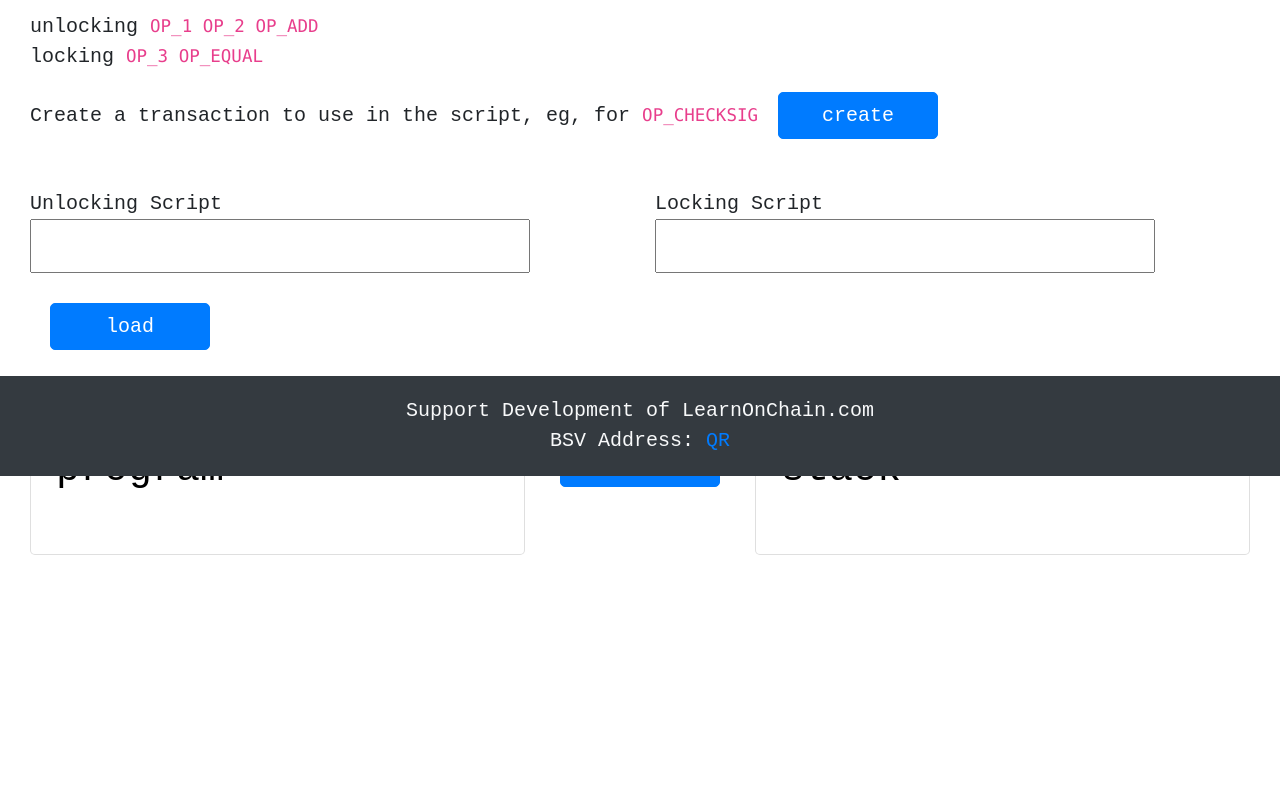
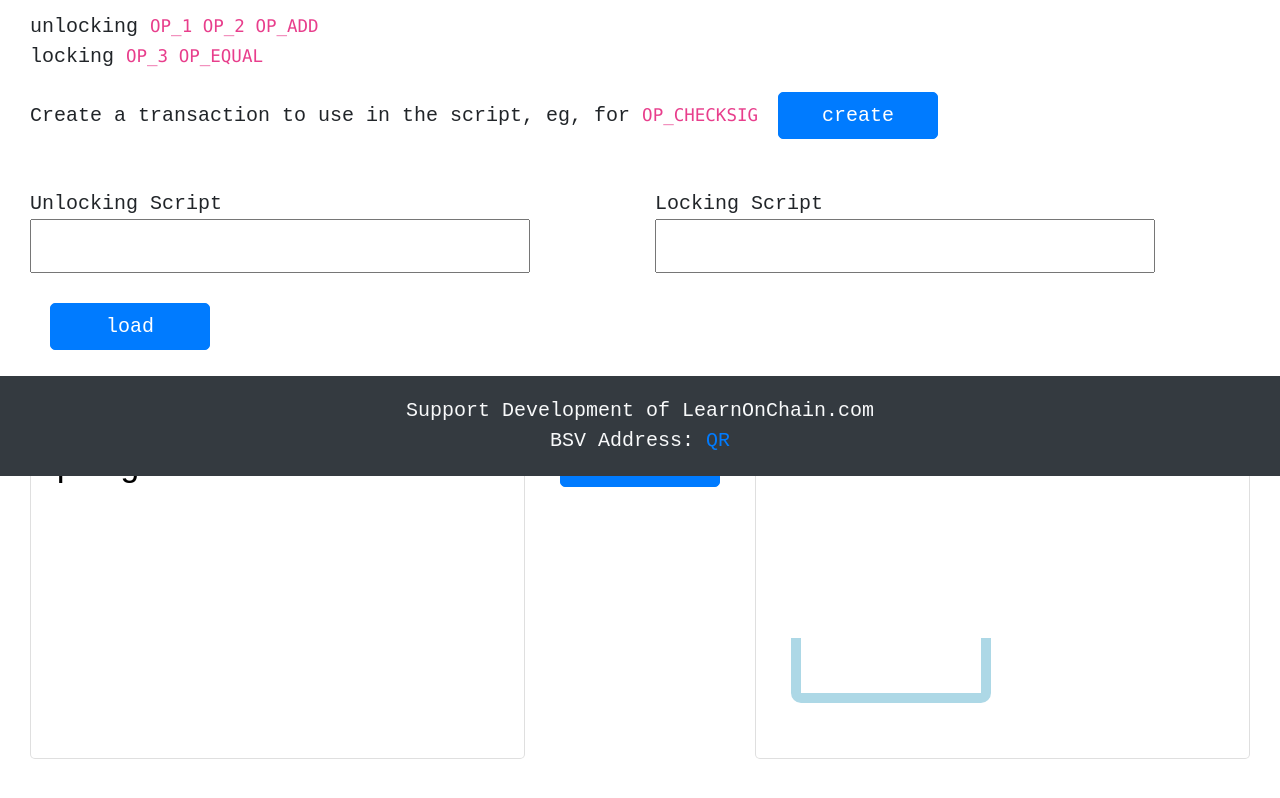
Before and after one commit to whatsonchain/learnonchain, a React (Create React App) app: page /script in a window 1280 px wide. Shown: the part 324-1122 px from the top of the page. Before the commit the page ends 1099 px from the top, so only its background shows below. Built offline with nearby package versions, Linux system fonts and the light colour scheme.

Commit message:
beautify stack

```diff
--- a/src/Debugger.css
+++ b/src/Debugger.css
@@ -6,11 +6,10 @@
       margin: 1em;
   }
 
-  .p2pkh {
-      font-size: 0.8em !important;
-      background: honeydew;
+  .verified {
+      color: green;
   }
 
-  .p2pkh label {
-    font-weight: bold;
-}
+  .notVerified {
+      color: red;
+  }
--- a/src/Debugger.js
+++ b/src/Debugger.js
@@ -1,6 +1,7 @@
 import React, { Component } from 'react'
 import Program from './Program.js'
 import Stack from './Stack.js'
+import ScriptTx from './ScriptTx.js'
 import './Debugger.css'
 
 let bsv = require('bsv')
@@ -65,7 +66,6 @@ class Debugger extends Component {
   debugScript (step, stack, altstack) {
     console.log('step: ', step)
     console.log('stack: ', stack)
-    console.log('altstack: ', altstack)
     let stackItems = this.localStackItems
     stack.reverse().forEach(element => {
       let stackItem = {}
@@ -190,29 +190,7 @@ class Debugger extends Component {
           locking     <code>OP_3 OP_EQUAL</code><br />
           Create a transaction to use in the script, eg, for <code>OP_CHECKSIG</code>
           <button className='btn btn-primary' onClick={this.createP2PKH}>create</button>
-          {this.state.tx ? (
-            <div className='card p2pkh' style={{ fontSize: '0.1em !important' }}>
-              <div><label>hash:</label>{this.state.tx.hash}</div>
-              <div className='version'><label>version:</label>{this.state.tx.version}</div>
-              <div><label>inputs:</label>[{this.state.tx.inputs.length}]</div>
-              {this.state.tx.inputs ? this.state.tx.inputs.map((value, index) => {
-                return <div className='inputs' key={'i_' + index}>
-                  <span>{JSON.stringify(value)}</span>
-                </div>
-              }) : ''}
-              <div><label>outputs:</label>[{this.state.tx.outputs.length}]</div>
-              {this.state.tx.outputs ? this.state.tx.outputs.map((value, index) => {
-                return <div className='outputs' key={'i_' + index}>
-                  <span>{JSON.stringify(value)}</span>
-                </div>
-              }) : ''}
-              <div className='locktime'><label>nLockTime:</label>{this.state.tx.nLockTime}</div>
-              <div><label>scriptSig:</label>{this.state.scriptSig.toString()}</div>
-              <div><label>pubKey:</label>{this.state.publicKey.toString()}</div>
-
-            </div>
-          ) : console.log('nothig here')}
-
+          <ScriptTx tx={this.state.tx} scriptSig={this.state.scriptSig} publicKey={this.state.publicKey} />
         </div>
         <div className='row'>
           <div className='col'>
@@ -231,7 +209,9 @@ class Debugger extends Component {
           </div>
           <div>
             <button className='btn btn-primary' disabled={this.state.scriptEnded} onClick={this.next}>next</button>
-            <div className={this.state.scriptEnded ? '' : 'd-none'}>{this.state.verified ? 'Verified' : 'Did not verify'}</div>
+            {
+              this.state.scriptEnded ? this.state.verified ? <div className='verified'>verified &#10003;</div> : <div className='notVerified'>did not verify &#10005;</div> : null
+            }
           </div>
           <div className='col-sm'>
             <Stack currentStack={this.state.currentStack} />
--- a/src/Program.js
+++ b/src/Program.js
@@ -46,7 +46,7 @@ class Program extends Component {
       (this.props.asm
         ? <div className='card program h-100'>
           <div className='card-body'>
-            <h2 className='card-title'>program</h2>
+            <h3 className='card-title'>program</h3>
             <div className='ops text-wrap' />
             {this.props.asm.map((value, index) => {
               return <span className={'op' + (this.props.pointer - 1 === index ? ' current' : '')} key={index} >{value}</span>
--- /dev/null
+++ b/src/ScriptTx.css
@@ -0,0 +1,8 @@
+.scriptTx {
+    font-size: 0.8em !important;
+    background: honeydew;
+}
+
+.scriptTx label {
+  font-weight: bold;
+}
--- /dev/null
+++ b/src/ScriptTx.js
@@ -0,0 +1,40 @@
+import React, { Component } from 'react'
+import './ScriptTx.css'
+
+class ScriptTx extends Component {
+  toHexString (byteArray) {
+    return Array.from(byteArray, function (byte) {
+      return ('0' + (byte & 0xFF).toString(16)).slice(-2)
+    }).join('')
+  }
+
+  render () {
+    return (
+      this.props.tx ? (
+        <div className='card'>
+          <div className='container scriptTx'>
+            <div><label>hash:</label>{this.props.tx.hash}</div>
+            <div ><label>version:</label>{this.props.tx.version}</div>
+            <div><label>inputs:</label>[{this.props.tx.inputs.length}]</div>
+            {this.props.tx.inputs ? this.props.tx.inputs.map((value, index) => {
+              return <div key={'i_' + index}>
+                <span>{JSON.stringify(value)}</span>
+              </div>
+            }) : ''}
+            <div><label>outputs:</label>[{this.props.tx.outputs.length}]</div>
+            {this.props.tx.outputs ? this.props.tx.outputs.map((value, index) => {
+              return <div key={'i_' + index}>
+                <span>{JSON.stringify(value)}</span>
+              </div>
+            }) : ''}
+            <div ><label>nLockTime:</label>{this.props.tx.nLockTime}</div>
+            <div><label>scriptSig:</label>{this.props.scriptSig.toString()}</div>
+            <div><label>pubKey:</label>{this.props.publicKey.toString()}</div>
+          </div>
+        </div>
+      ) : ''
+    )
+  }
+}
+
+export default ScriptTx
--- a/src/Stack.css
+++ b/src/Stack.css
@@ -2,6 +2,8 @@
     color: black;
     margin-bottom: 1em;
     max-width: 28em;
+    z-index: -1;
+
 }
 .item {
     margin: 1em;
@@ -9,3 +11,27 @@
     padding: 0.1em;
     display: block;
 }
+
+.holder {
+    border: 10px solid lightblue;
+    height: 200px;
+    width: 200px;
+    position:relative;
+    margin:10px;
+    border-radius: 10px;
+    z-index: -12;
+
+    display: flex;
+    flex-direction: column-reverse;
+
+}
+.mask {
+    position: absolute;
+    top:-10px;
+    left:-10px;
+    width:200%;
+    height: 75%;
+    background-color:#fff;
+    z-index: -1;
+
+}
--- a/src/Stack.js
+++ b/src/Stack.js
@@ -1,21 +1,18 @@
 import React, { Component } from 'react'
 import './Stack.css'
 
+import StackItem from './StackItem'
+
 class Stack extends Component {
-  toHexString (byteArray) {
-    return Array.from(byteArray, function (byte) {
-      return ('0' + (byte & 0xFF).toString(16)).slice(-2)
-    }).join('')
-  }
-
   render () {
     return (
       <div className='card stack h-100'>
         <div className='card-body'>
-          <h2 className='card-title'>stack</h2>
-          <div>
-            {this.props.currentStack ? this.props.currentStack.stack.map((value, index) => {
-              return <span className='item' key={index} >{this.toHexString(value)}</span>
+          <h3 className='card-title'>stack</h3>
+          <div className='holder'>
+            <div className='mask' />
+            {this.props.currentStack ? this.props.currentStack.stack.reverse().map((value, index) => {
+              return <StackItem value={value} />
             }) : null}
           </div>
         </div>
--- /dev/null
+++ b/src/StackItem.js
@@ -0,0 +1,29 @@
+import React, { Component } from 'react'
+import './Stack.css'
+
+const style = {
+  background: 'pink',
+  borderRadius: 10,
+  padding: 5,
+  paddingLeft: 10,
+  margin: 5,
+  zIndex: 1
+}
+
+class StackItem extends Component {
+  toHexString (byteArray) {
+    return Array.from(byteArray, function (byte) {
+      return ('0' + (byte & 0xFF).toString(16)).slice(-2)
+    }).join('')
+  }
+
+  render () {
+    return (
+      (this.props.value
+        ? <span style={style} className='item' >{this.toHexString(this.props.value)}</span>
+        : null)
+    )
+  }
+}
+
+export default StackItem
```
